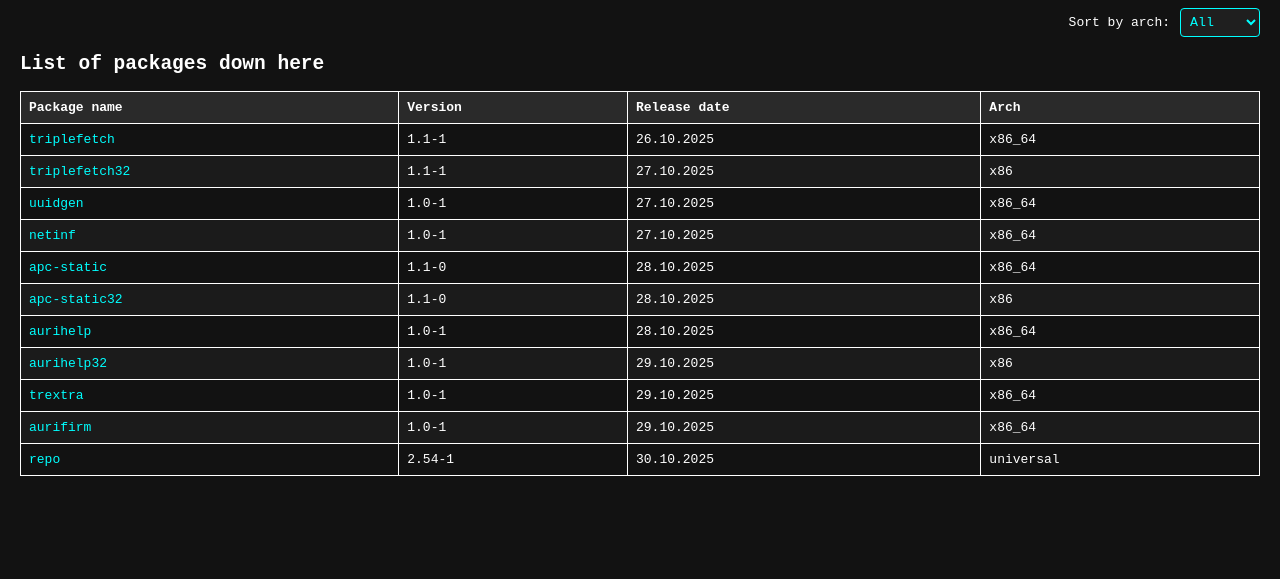
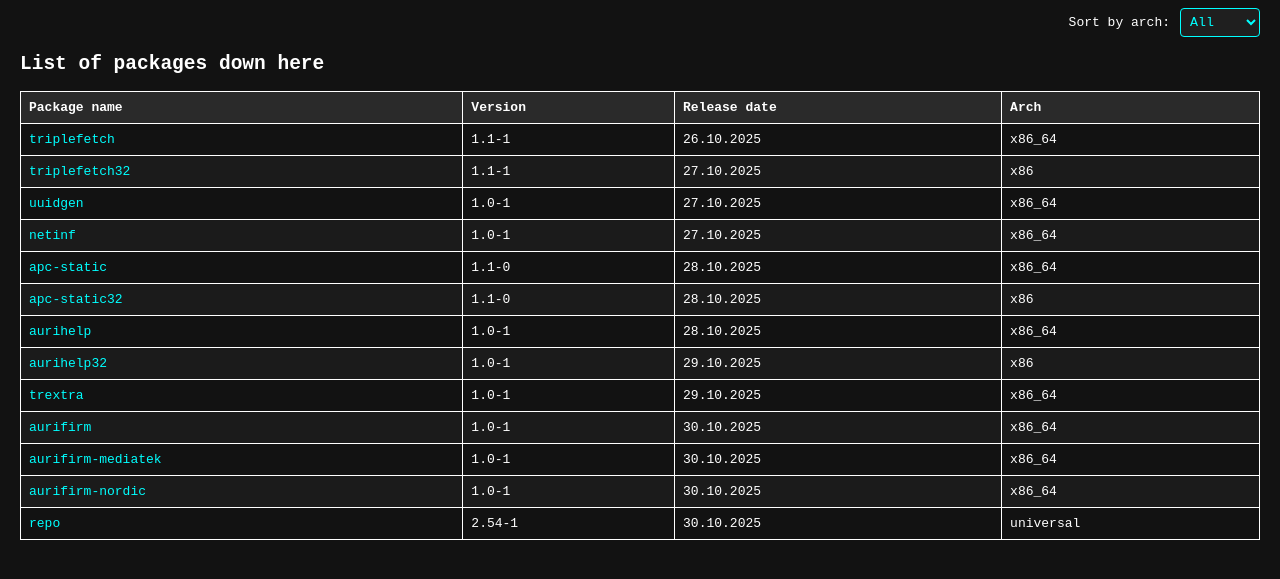
Before and after one commit to pgnmirror/apc, a plain HTML site: page index.html in a window 1280 px wide. Shown: the part 59-638 px from the top of the page. Drawn offline with Linux system fonts and the light colour scheme.

Commit message:
repo: Update aurifirm, New packages: aurifirm-mediatek, aurifirm-nordic!

```diff
--- a/index.html
+++ b/index.html
@@ -148,7 +148,19 @@
       <tr>
         <td><a href="aurifirm" download>aurifirm</a></td>
         <td>1.0-1</td>
-        <td>29.10.2025</td>
+        <td>30.10.2025</td>
+        <td>x86_64</td>
+      </tr>
+      <tr>
+        <td><a href="aurifirm-mediatek" download>aurifirm-mediatek</a></td>
+        <td>1.0-1</td>
+        <td>30.10.2025</td>
+        <td>x86_64</td>
+      </tr>
+      <tr>
+        <td><a href="aurifirm-nordic" download>aurifirm-nordic</a></td>
+        <td>1.0-1</td>
+        <td>30.10.2025</td>
         <td>x86_64</td>
       </tr>
       <tr>
```
Also changed, not shown: 3 other files.
